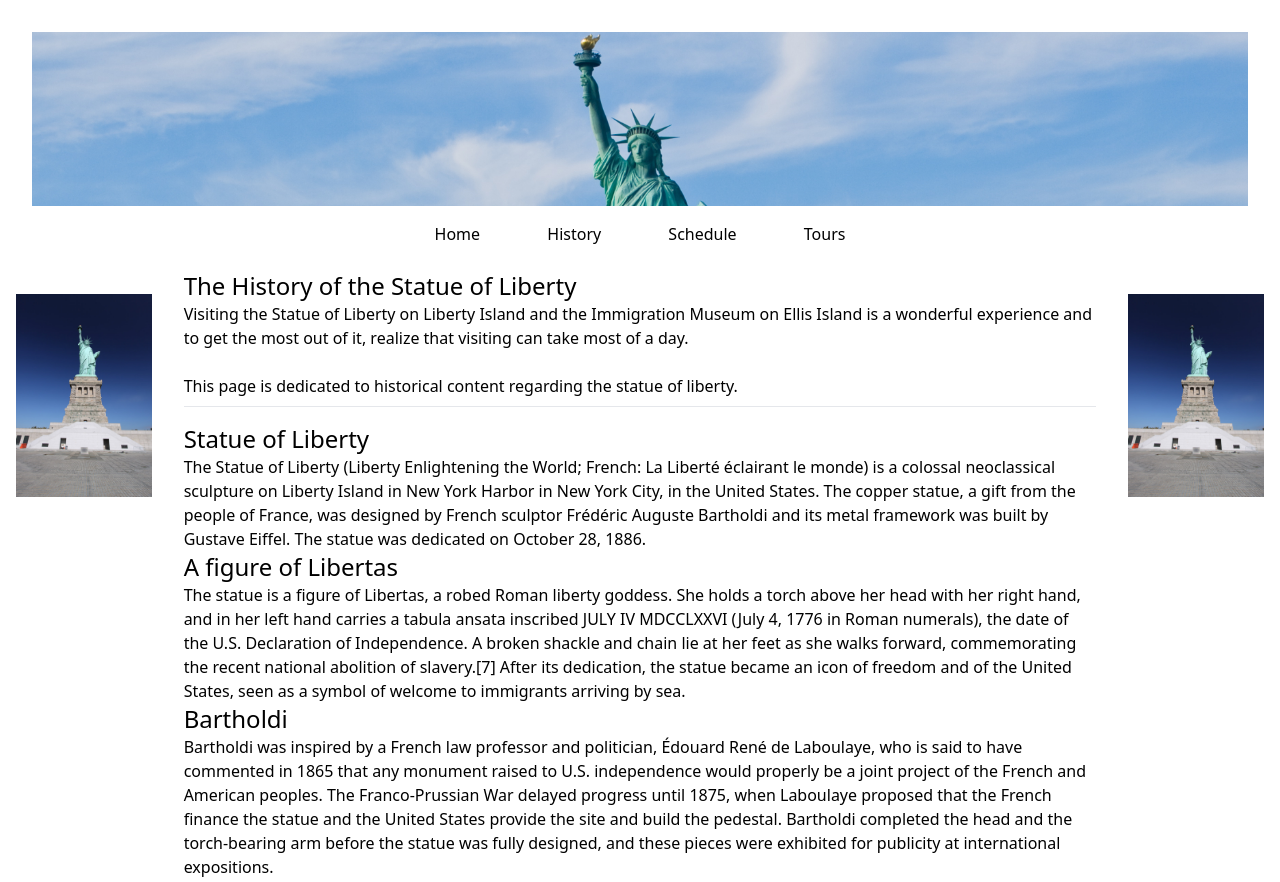
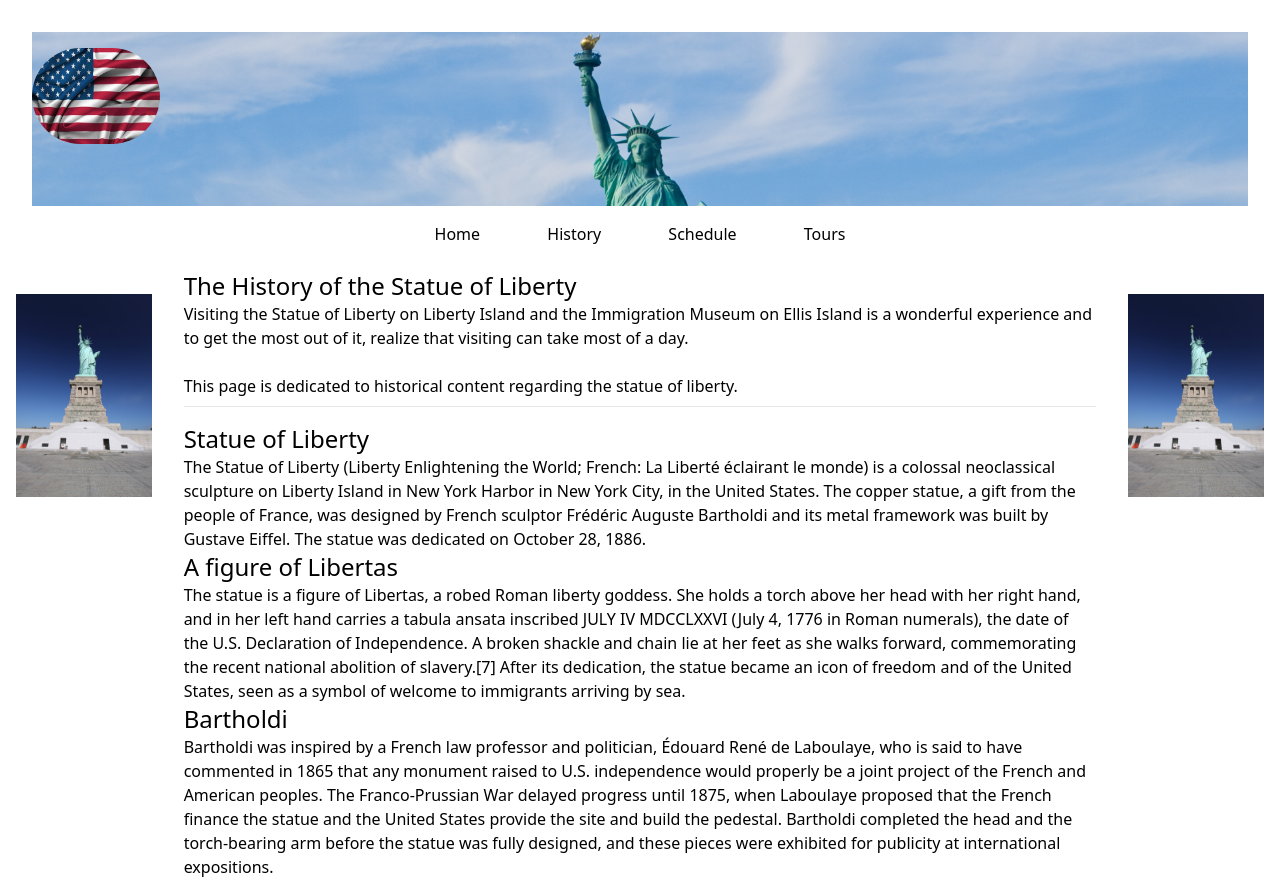
Before and after one commit to Sapereza/Lesson6, a website: page history.html in a window 1280 px wide. Shown: the top 882 px of the page. Drawn offline with nearby package versions, Linux system fonts and the light colour scheme.

Commit message:
added the flag to the banner on all pages

```diff
--- a/history.html
+++ b/history.html
@@ -10,7 +10,10 @@
 </head>
 <body class="m-4">
     <header class="bg-white p-4">
-        <img class="mb-4" src="bannertwo.jpg">
+        <div class="relative z-30">
+            <img class="absolute z-30 h-24 w-32 rounded-full my-4" src="flag.png">
+        </div>
+        <img id="banner" class="mb-4 z-20" src="bannertwo.jpg">
         <!--START OF NAVIGATION MENU-->
     <nav class="flex justify-between items-center w-[-92%] mx-auto">
 
```
Also changed, not shown: schedule.html (+4 -1 lines), tours.html (+4 -1 lines).
